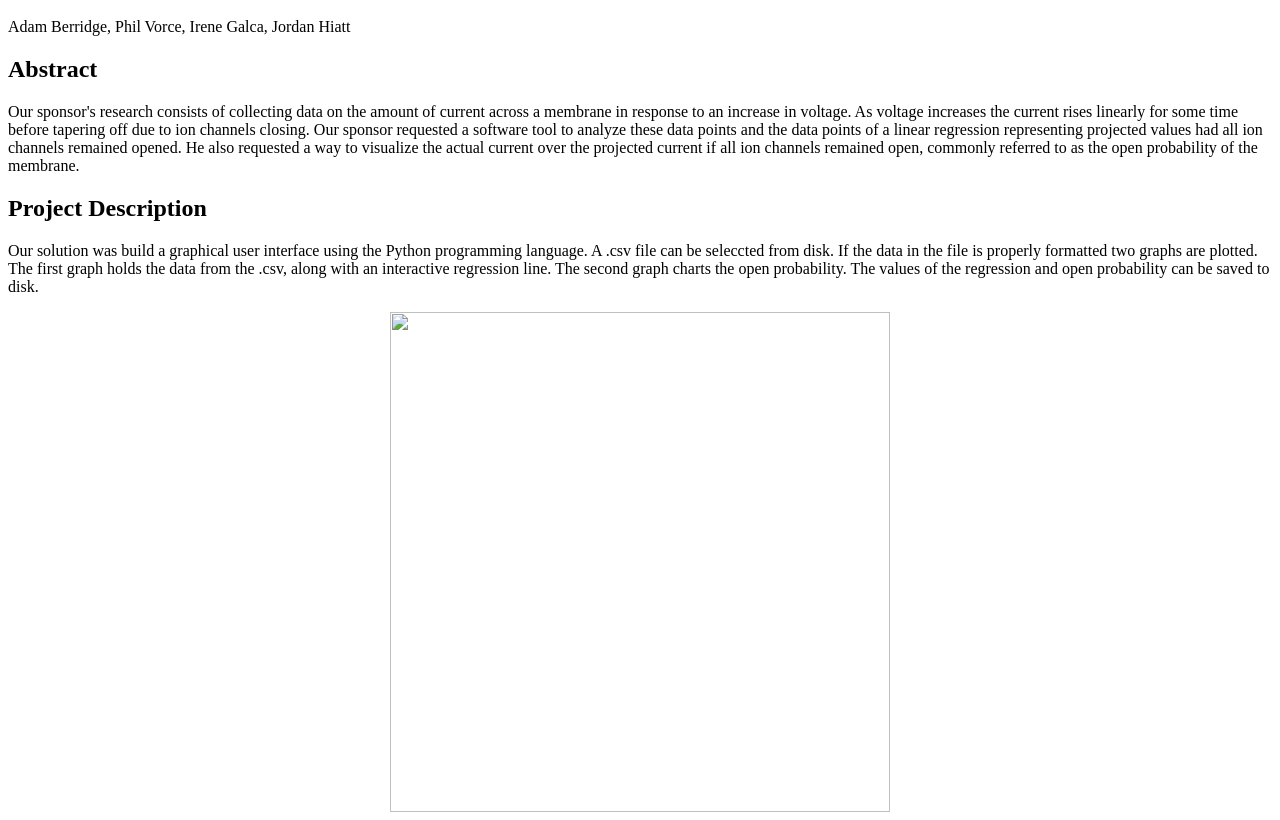
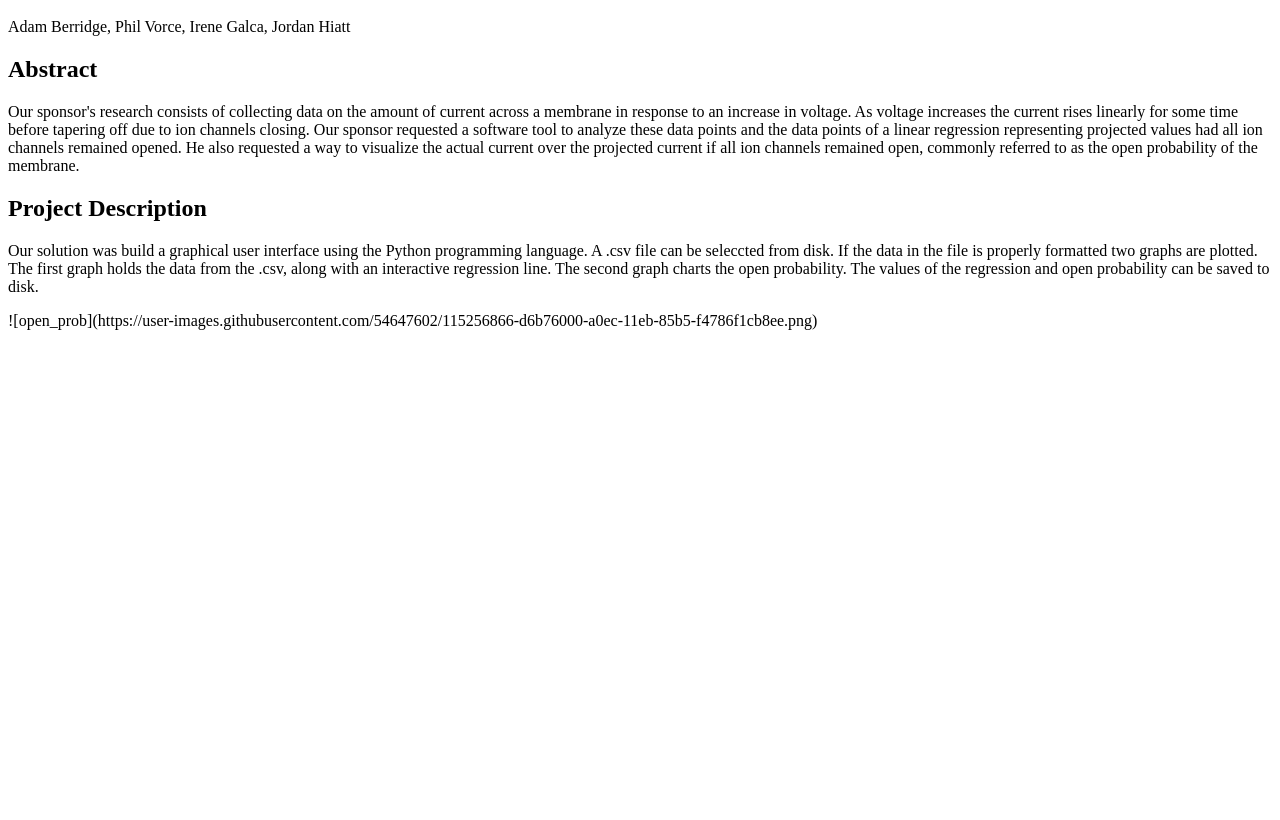
Before and after one commit to cs481-ekh/s21-team-ion, a plain HTML site: page index.html in a window 1280 px wide. Shown: the part 48-868 px from the top of the page. After the commit the page ends 800 px from the top, so only its background shows below. Drawn offline with Linux system fonts and the light colour scheme.

Commit message:
Update index.html

```diff
--- a/index.html
+++ b/index.html
@@ -40,5 +40,4 @@
         </p>
       </div>
 
-
-      <img src="openProb.png" style="width:auto; height:500px; display:block; margin-left:auto; margin-right:auto;">
+      ![open_prob](https://user-images.githubusercontent.com/54647602/115256866-d6b76000-a0ec-11eb-85b5-f4786f1cb8ee.png)
```
